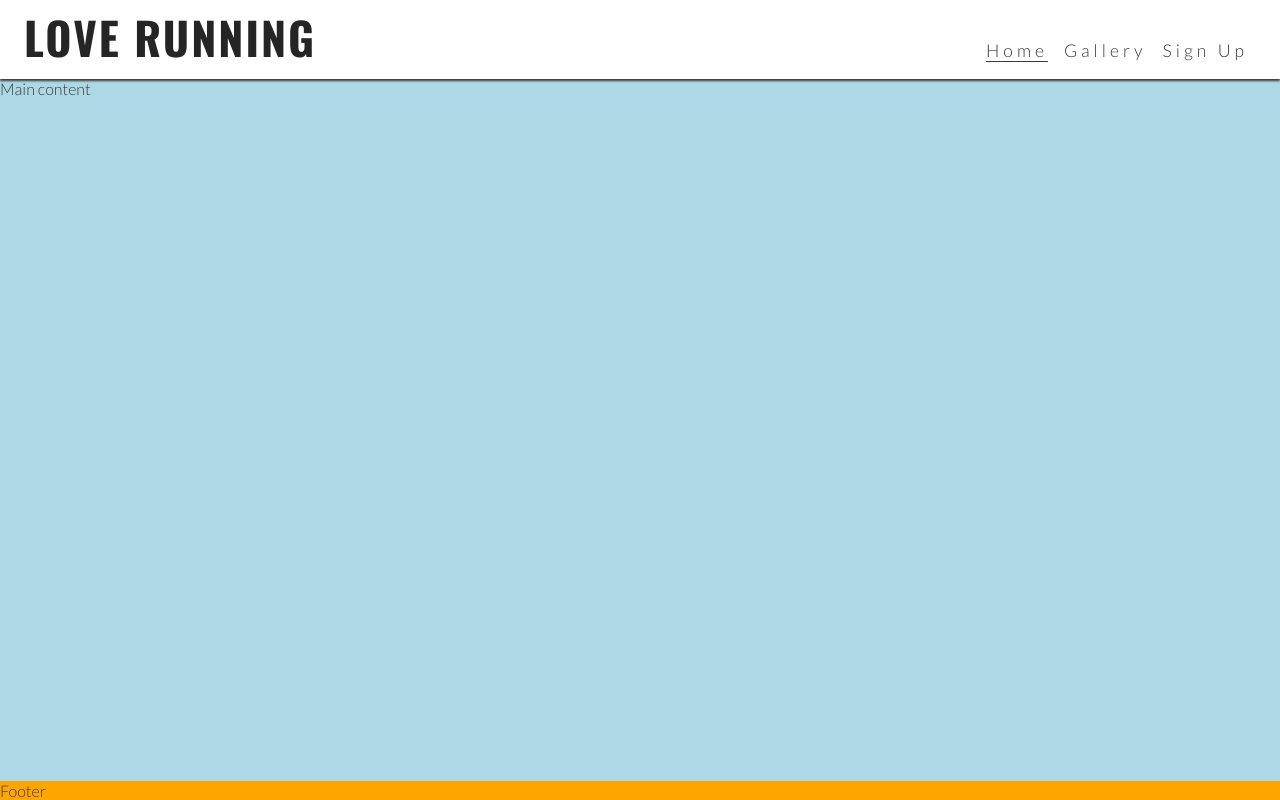
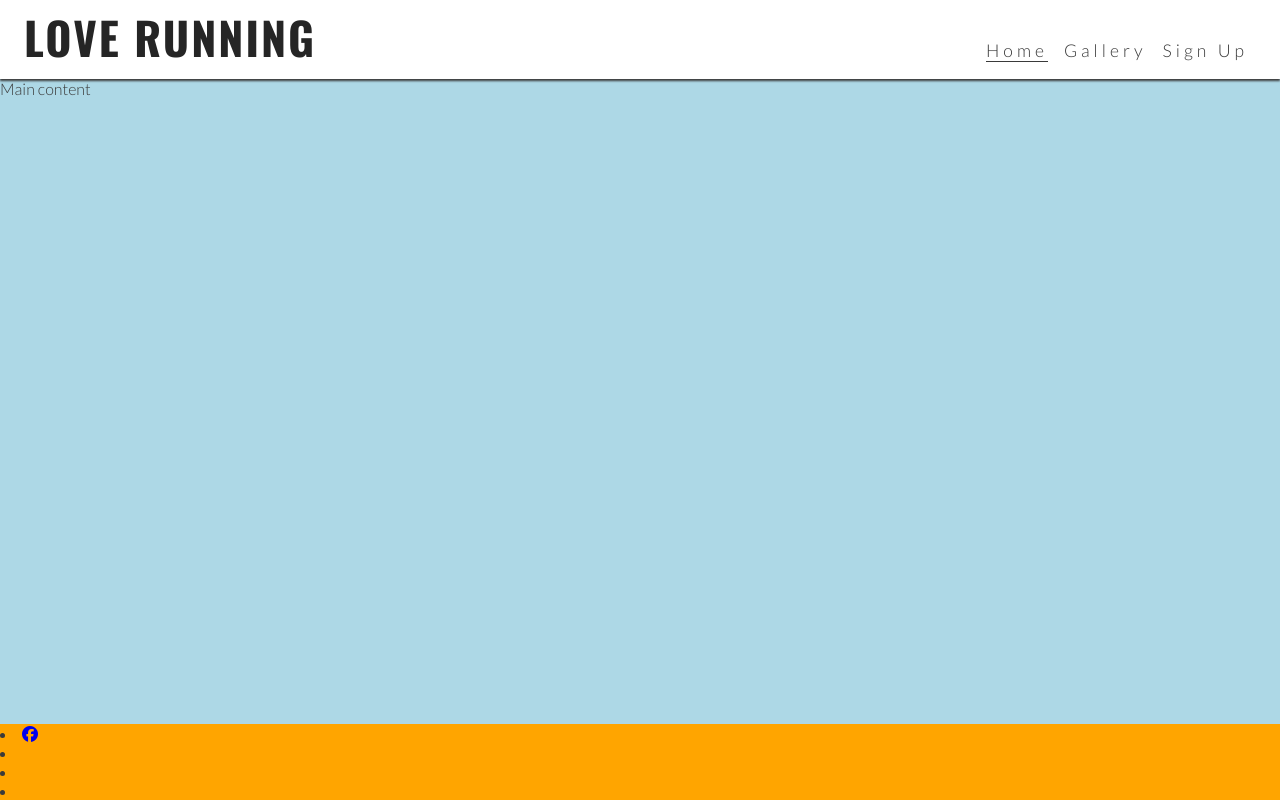
Before and after one commit to JanCimWay/love-running, a plain HTML site: page index.html in a window 1280 px wide. Drawn offline with nearby package versions, Linux system fonts and the light colour scheme.

Commit message:
first footer icon added - facebook

```diff
--- a/index.html
+++ b/index.html
@@ -40,7 +40,19 @@
     <main>Main content</main>
 
     <!-- Footer -->
-    <footer>Footer</footer>
+    <footer>
+        <li><a href="https://www.facebook.com" target="_blank" rel="noopener"
+                aria-label="Visit our Facebook page (opens in a new tab)"><i class="fa-brands fa-facebook"></i></a></li>
+        <li><a href="https://www.facebook.com" target="_blank" rel="noopener"
+                aria-label="Visit our Facebook page (opens in a new tab)"></a></li>
+        <li><a href="https://www.facebook.com" target="_blank" rel="noopener"
+                aria-label="Visit our Facebook page (opens in a new tab)"></a></li>
+        <li><a href="https://www.facebook.com" target="_blank" rel="noopener"
+                aria-label="Visit our Facebook page (opens in a new tab)"></a></li>
+    </footer>
+
+    <!-- Font Awsome kit -->
+    <script src="https://kit.fontawesome.com/e5ded09796.js" crossorigin="anonymous"></script>
 </body>
 
 </html>
```
